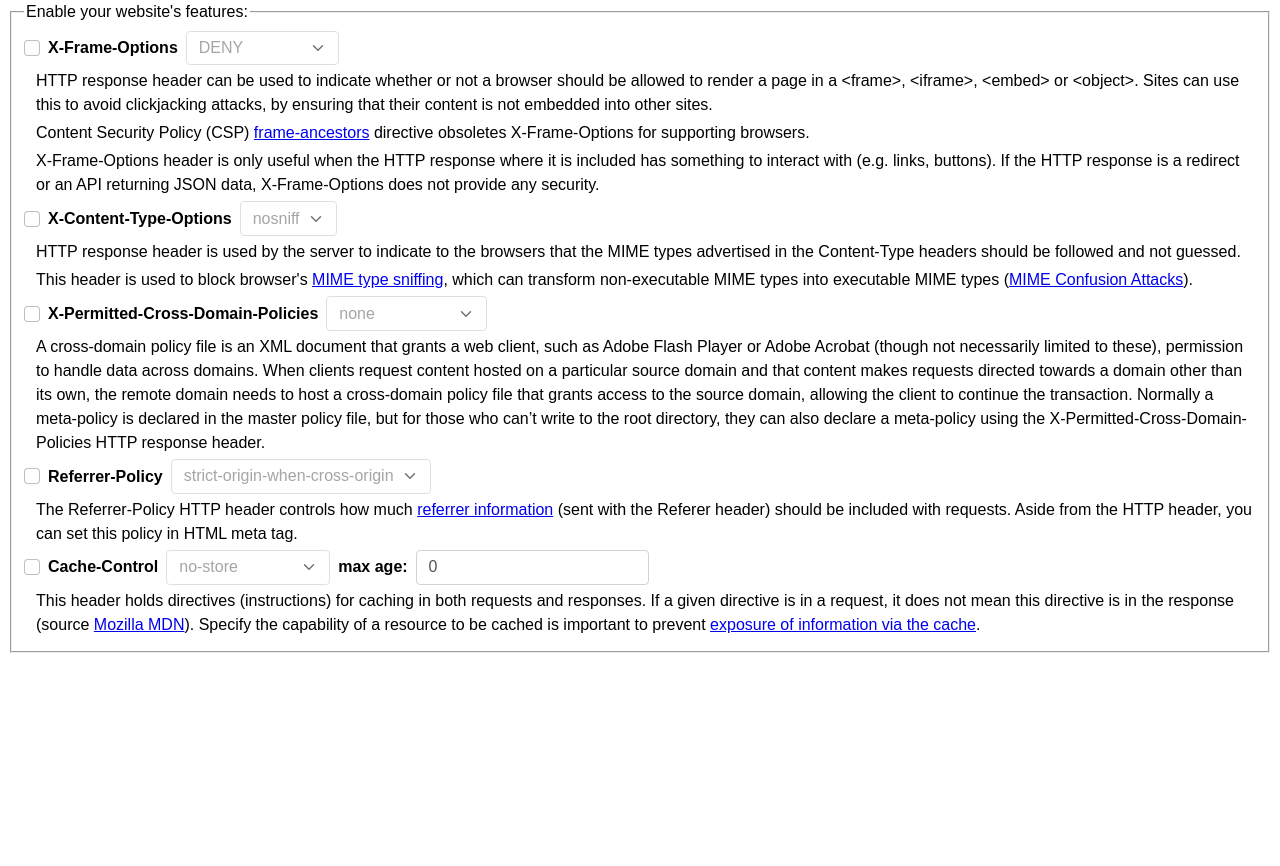
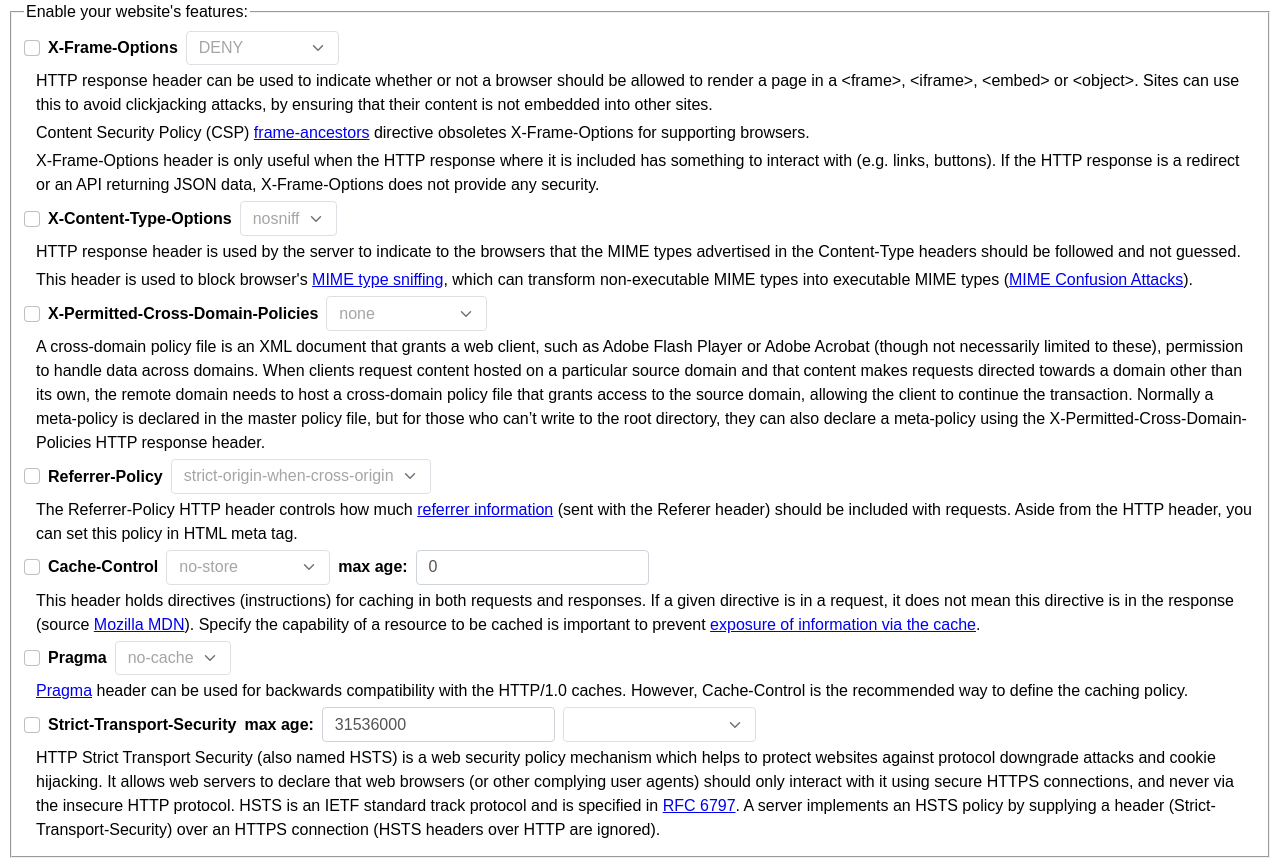
Before and after one commit to romria/security-response-headers-builder, a website: page src/index.html in a window 1280 px wide. Shown: the part 311-1177 px from the top of the page. Before the commit the page ends 972 px from the top, so only its background shows below. Drawn offline with Linux system fonts and the light colour scheme.

Commit message:
added Pragma & HSTS headers

```diff
--- a/src/index.html
+++ b/src/index.html
@@ -263,6 +263,31 @@
       This header holds directives (instructions) for caching in both requests and responses. If a given directive is in a request, it does not mean this directive is in the response (source <a href="https://developer.mozilla.org/en-US/docs/Web/HTTP/Headers/Cache-Control" target="_blank">Mozilla MDN</a>). Specify the capability of a resource to be cached is important to prevent <a href="https://cwe.mitre.org/data/definitions/525.html" target="_blank">exposure of information via the cache</a>.
     </p>
 
+    <div class="row">
+      <input class="checkbox" type="checkbox" id="p" name="p">
+      <label class="label" for="p">Pragma</label>
+      <select class="select" id="s_p" name="p" disabled>
+        <option value="no-cache" selected>no-cache</option>
+      </select>
+    </div>
+    <p class="p tab">
+      <a href="https://developer.mozilla.org/en-US/docs/Web/HTTP/Headers/Pragma" target="_blank">Pragma</a> header can be used for backwards compatibility with the HTTP/1.0 caches. However, Cache-Control is the recommended way to define the caching policy.
+    </p>
+
+    <div class="row">
+      <input class="checkbox" type="checkbox" id="sts" name="sts">
+      <label class="label" for="sts">Strict-Transport-Security</label>
+      <label class="label" for="sts_max_age">max age:</label>
+      <input class="input" type="number" min="0" value="31536000" id="sts_max_age" disabled/>
+      <select class="select" id="s_sts" name="sts" disabled>
+        <option value="" selected></option>
+        <option value="includeSubDomains">includeSubDomains</option>
+      </select>
+    </div>
+    <p class="p tab">
+      HTTP Strict Transport Security (also named HSTS) is a web security policy mechanism which helps to protect websites against protocol downgrade attacks and cookie hijacking. It allows web servers to declare that web browsers (or other complying user agents) should only interact with it using secure HTTPS connections, and never via the insecure HTTP protocol. HSTS is an IETF standard track protocol and is specified in <a href="https://www.rfc-editor.org/rfc/rfc6797" target="_blank">RFC 6797</a>. A server implements an HSTS policy by supplying a header (Strict-Transport-Security) over an HTTPS connection (HSTS headers over HTTP are ignored).
+    </p>
+
 <!--    <div class="row tab">-->
 <!--      <input class="checkbox" type="checkbox" id="gtmCustomVars" name="gtmCustomVars">-->
 <!--      <label class="label" for="gtmCustomVars">Google Tag Custom Variables</label>-->
@@ -277,12 +302,12 @@
       xcto: {n: 'X-Content-Type-Options', v: 'nosniff'}, // https://cheatsheetseries.owasp.org/cheatsheets/HTTP_Headers_Cheat_Sheet.html#x-content-type-options
       xpcdp: {n: 'X-Permitted-Cross-Domain-Policies', v : 'none'}, //
       rp: {n: 'Referrer-Policy', v: 'strict-origin-when-cross-origin'}, // https://cheatsheetseries.owasp.org/cheatsheets/HTTP_Headers_Cheat_Sheet.html#referrer-policy
-
-      ct: {n: 'Content-Type', v: 'text/html; charset=UTF-8'}, // https://cheatsheetseries.owasp.org/cheatsheets/HTTP_Headers_Cheat_Sheet.html#content-type
-      cc: {n: 'Cache-Control', v: 'no-store, max-age=0'},
+      ct: {n: 'Content-Type', v: 'text/html; charset=UTF-8'}, // ToDo: https://cheatsheetseries.owasp.org/cheatsheets/HTTP_Headers_Cheat_Sheet.html#content-type
+      cc: {n: 'Cache-Control', v: 'no-store, max-age=0'}, // https://owasp.org/www-project-secure-headers/#cache-control
       p: {n: 'Pragma', v: 'no-cache'}, // The Pragma header is only specified for backwards compatibility with the HTTP/1.0 caches.
       // sc: {n: 'Set-Cookie', v: ''}, // https://cheatsheetseries.owasp.org/cheatsheets/HTTP_Headers_Cheat_Sheet.html#set-cookie
       sts: {n: 'Strict-Transport-Security', v: 'max-age=31536000 ; includeSubDomains'}, // https://cheatsheetseries.owasp.org/cheatsheets/HTTP_Headers_Cheat_Sheet.html#strict-transport-security-hsts
+      // ToDo: https://developer.mozilla.org/en-US/docs/Web/HTTP/Headers/Strict-Transport-Security#preloading_strict_transport_security
       acao: {n: 'Access-Control-Allow-Origin', v: 'https://yoursite.com'}, // https://cheatsheetseries.owasp.org/cheatsheets/HTTP_Headers_Cheat_Sheet.html#access-control-allow-origin
       coop: {n: 'Cross-Origin-Opener-Policy', v: 'same-origin'}, // https://cheatsheetseries.owasp.org/cheatsheets/HTTP_Headers_Cheat_Sheet.html#cross-origin-opener-policy-coop
       coep: {n: 'Cross-Origin-Embedder-Policy', v: 'require-corp'}, // https://cheatsheetseries.owasp.org/cheatsheets/HTTP_Headers_Cheat_Sheet.html#cross-origin-embedder-policy-coep
@@ -369,9 +394,12 @@
       cb.addEventListener('change', function({target:{id, checked}}) {
         if (HEADERS_TO_ADD.hasOwnProperty(id)) {
           switch(id) {
+            case 'sts':
+              const maxAgeInputSTS = document.getElementById('sts_max_age');
+              maxAgeInputSTS.disabled = !checked;
             case 'cc':
-              const maxAgeInput = document.getElementById('cc_max_age');
-              maxAgeInput.disabled = !checked;
+              const maxAgeInputCC = document.getElementById('cc_max_age');
+              maxAgeInputCC.disabled = !checked;
             default:
               boxValues[id] = checked;
               const dropdown = document.getElementById(`s_${id}`);
```
